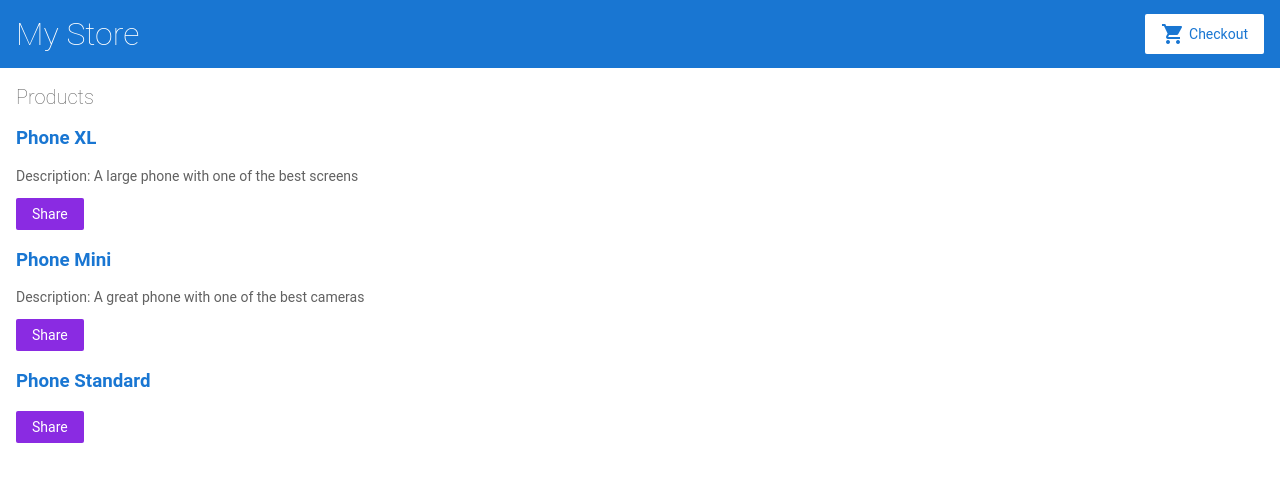
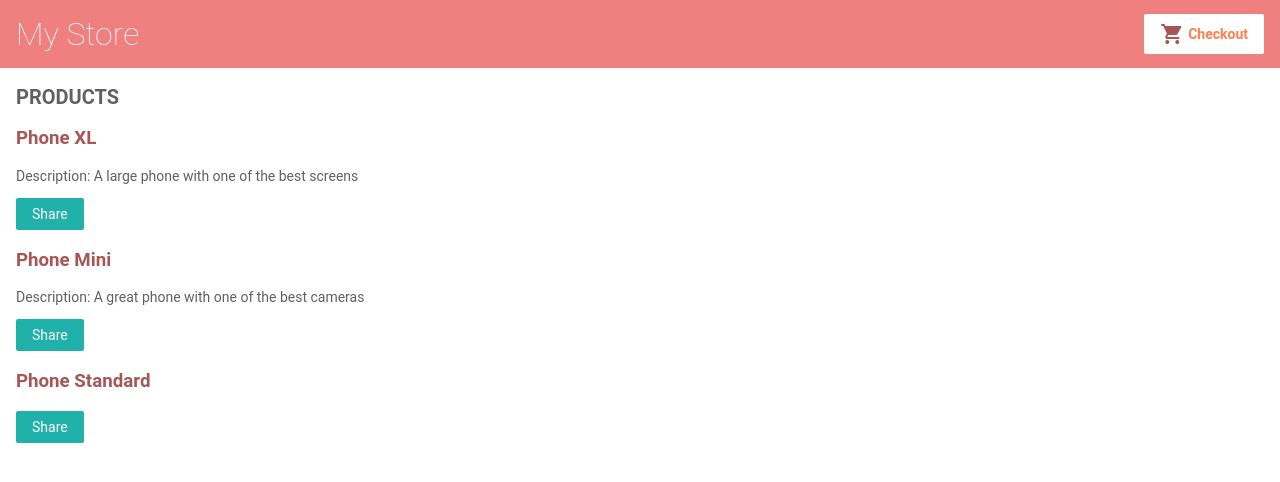
Before and after one commit to AranVmore/angular-part01, an Angular app: page / in a window 1280 px wide. Shown: the top 482 px of the page. Built offline with nearby package versions, Linux system fonts and the light colour scheme.

Commit message:
CSS update final-ver

```diff
--- a/src/app/app.component.css
+++ b/src/app/app.component.css
@@ -1,5 +1,9 @@
 p {
   font-family: Lato;
+}
+
+app-top-bar {
+  background-color: lightcoral;
 }
 
 /*
--- a/src/app/product-list/product-list.component.css
+++ b/src/app/product-list/product-list.component.css
@@ -1,9 +1,18 @@
+h3 a {
+  color: rgb(167, 86, 86);
+}
+
+h2 {
+  font-weight: 600;
+  text-transform: uppercase;
+}
+
+button {
+  background-color: lightseagreen;
+}
+
 /*
 Copyright Google LLC. All Rights Reserved.
 Use of this source code is governed by an MIT-style license that
 can be found in the LICENSE file at http://angular.io/license
 */
-
-button {
-  background-color: blueviolet;
-}
--- a/src/app/product-list/product-list.component.ts
+++ b/src/app/product-list/product-list.component.ts
@@ -5,16 +5,15 @@ import { products } from '../products';
 @Component({
   selector: 'app-product-list',
   templateUrl: './product-list.component.html',
-  styleUrls: ['./product-list.component.css']
+  styleUrls: ['./product-list.component.css'],
 })
 export class ProductListComponent {
   products = products;
 
   share() {
-    window.alert('The product has been shared!');
+    window.alert('YES: The product has been shared!');
   }
 }
-
 
 /*
 Copyright Google LLC. All Rights Reserved.
--- a/src/app/top-bar/top-bar.component.css
+++ b/src/app/top-bar/top-bar.component.css
@@ -1,4 +1,11 @@
+.fancy-button {
+  color: coral;
+  font-weight: 600;
+}
 
+.fancy-button i.material-icons {
+  color: rgb(167, 86, 86);
+}
 
 /*
 Copyright Google LLC. All Rights Reserved.
```
